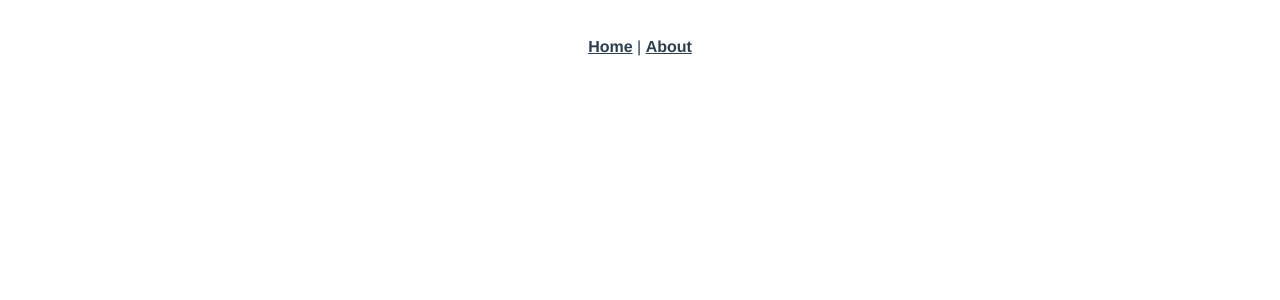
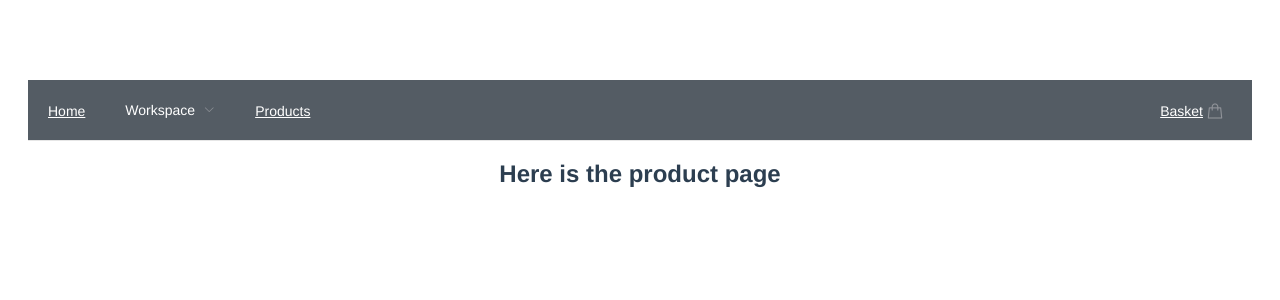
Before and after one commit to JackBoylan97/boylan-project, a Vue app: page /products in a window 1280 px wide. Before the commit this address had no page. Shown: the top 300 px of the page. Built offline with nearby package versions, Linux system fonts and the light colour scheme.

Commit message:
Basic Nav working

```diff
--- a/package.json
+++ b/package.json
@@ -9,6 +9,7 @@
   },
   "dependencies": {
     "core-js": "^3.6.5",
+    "element-plus": "^1.0.2-beta.28",
     "vue": "^3.0.0",
     "vue-router": "^4.0.0-0"
   },
@@ -20,6 +21,9 @@
     "@vue/compiler-sfc": "^3.0.0",
     "babel-eslint": "^10.1.0",
     "eslint": "^6.7.2",
-    "eslint-plugin-vue": "^7.0.0-0"
+    "eslint-plugin-vue": "^7.0.0-0",
+    "sass": "^1.27.0",
+    "sass-loader": "^10.0.4",
+    "vue-cli-plugin-element-plus": "~0.0.13"
   }
 }
--- a/src/App.vue
+++ b/src/App.vue
@@ -1,30 +1,63 @@
 <template>
-  <div id="nav">
-    <router-link to="/">Home</router-link> |
-    <router-link to="/about">About</router-link>
-  </div>
-  <router-view/>
+  <el-container>
+    <el-header>
+      <el-row> </el-row>
+      <el-menu
+        id="navBar"
+        :default-active="activeIndex2"
+        class="el-menu-demo"
+        mode="horizontal"
+        @select="handleSelect"
+        background-color="#545c64"
+        text-color="#fff"
+        active-text-color="#ffd04b"
+      >
+        <el-menu-item index="1">
+          <router-link to="/">Home</router-link></el-menu-item
+        >
+        <el-submenu index="2">
+          <template #title>Workspace</template>
+          <el-menu-item index="2-1">item one</el-menu-item>
+          <el-menu-item index="2-2">item two</el-menu-item>
+          <el-menu-item index="2-3">item three</el-menu-item>
+          <el-submenu index="2-4">
+            <template #title>item four</template>
+            <el-menu-item index="2-4-1">item one</el-menu-item>
+            <el-menu-item index="2-4-2">item two</el-menu-item>
+            <el-menu-item index="2-4-3">item three</el-menu-item>
+          </el-submenu>
+        </el-submenu>
+        <el-menu-item index="3"><router-link to ="/products">Products</router-link></el-menu-item>
+        <el-menu-item id="basket" index="4"
+          ><router-link to="/basket">Basket</router-link>
+            <i class="el-icon-goods"></i
+        ></el-menu-item>
+      </el-menu>
+    </el-header>
+    <router-view />
+  </el-container>
 </template>
 
+<script>
+export default {
+  name: "App",
+  components: {},
+};
+</script>
+
 <style>
-#app {
+.el-container {
   font-family: Avenir, Helvetica, Arial, sans-serif;
   -webkit-font-smoothing: antialiased;
   -moz-osx-font-smoothing: grayscale;
   text-align: center;
   color: #2c3e50;
+  margin-top: 80px;
 }
-
-#nav {
-  padding: 30px;
+#navBar {
+  display: flex;
 }
-
-#nav a {
-  font-weight: bold;
-  color: #2c3e50;
-}
-
-#nav a.router-link-exact-active {
-  color: #42b983;
+#basket {
+  margin-left: auto;
 }
 </style>
--- /dev/null
+++ b/src/element-variables.scss
@@ -0,0 +1,11 @@
+/*
+Write your variables here. All available variables can be
+found in element-plus/packages/theme-chalk/src/common/var.scss.
+For example, to overwrite the theme color:
+*/
+$--color-primary: hotpink;
+
+/* icon font path, required */
+$--font-path: '~element-plus/lib/theme-chalk/fonts';
+
+@import "~element-plus/packages/theme-chalk/src/index";
--- a/src/main.js
+++ b/src/main.js
@@ -1,5 +1,8 @@
 import { createApp } from 'vue'
 import App from './App.vue'
 import router from './router'
+import installElementPlus from './plugins/element'
 
-createApp(App).use(router).mount('#app')
+const app = createApp(App)
+installElementPlus(app)
+app.use(router).mount('#app')
--- /dev/null
+++ b/src/plugins/element.js
@@ -0,0 +1,6 @@
+import ElementPlus from 'element-plus'
+import '../element-variables.scss'
+
+export default (app) => {
+  app.use(ElementPlus)
+}
--- a/src/router/index.js
+++ b/src/router/index.js
@@ -1,6 +1,7 @@
 import { createRouter, createWebHistory } from 'vue-router'
 import Home from '../views/Home.vue'
-
+import Basket from '../views/Basket.vue'
+import ProductList from '../views/ProductList.vue'
 const routes = [
   {
     path: '/',
@@ -14,11 +15,22 @@ const routes = [
     // this generates a separate chunk (about.[hash].js) for this route
     // which is lazy-loaded when the route is visited.
     component: () => import(/* webpackChunkName: "about" */ '../views/About.vue')
+  },
+  {
+    path: '/basket',
+    name: 'Basket',
+    component: Basket
+  },
+  {
+    path: '/products',
+    name: 'Products',
+    component: ProductList
   }
+
 ]
 
 const router = createRouter({
-  history: createWebHistory(process.env.BASE_URL),
+  history: createWebHistory(),
   routes
 })
 
--- /dev/null
+++ b/src/views/Basket.vue
@@ -0,0 +1,9 @@
+<template>
+  <h1> this is the basket page</h1>
+</template>
+
+<script>
+export default {
+
+}
+</script>
--- a/src/views/Home.vue
+++ b/src/views/Home.vue
@@ -1,18 +1,15 @@
 <template>
   <div class="home">
-    <img alt="Vue logo" src="../assets/logo.png">
-    <HelloWorld msg="Welcome to Your Vue.js App"/>
+    <h1> </h1>
   </div>
 </template>
 
 <script>
 // @ is an alias to /src
-import HelloWorld from '@/components/HelloWorld.vue'
 
 export default {
   name: 'Home',
   components: {
-    HelloWorld
   }
 }
 </script>
--- /dev/null
+++ b/src/views/ProductList.vue
@@ -0,0 +1,20 @@
+<template>
+<h1> Here is the product page </h1>
+
+</template>
+<script>
+export default {
+  data() {
+    return {
+    };
+  },
+  methods: {
+    }
+}
+</script>
+<style>
+  .image {
+    width: 100%;
+    display: block;
+  }
+</style>
```
Also changed, not shown: 1 other file (tests, documents, lock files or other folders).
